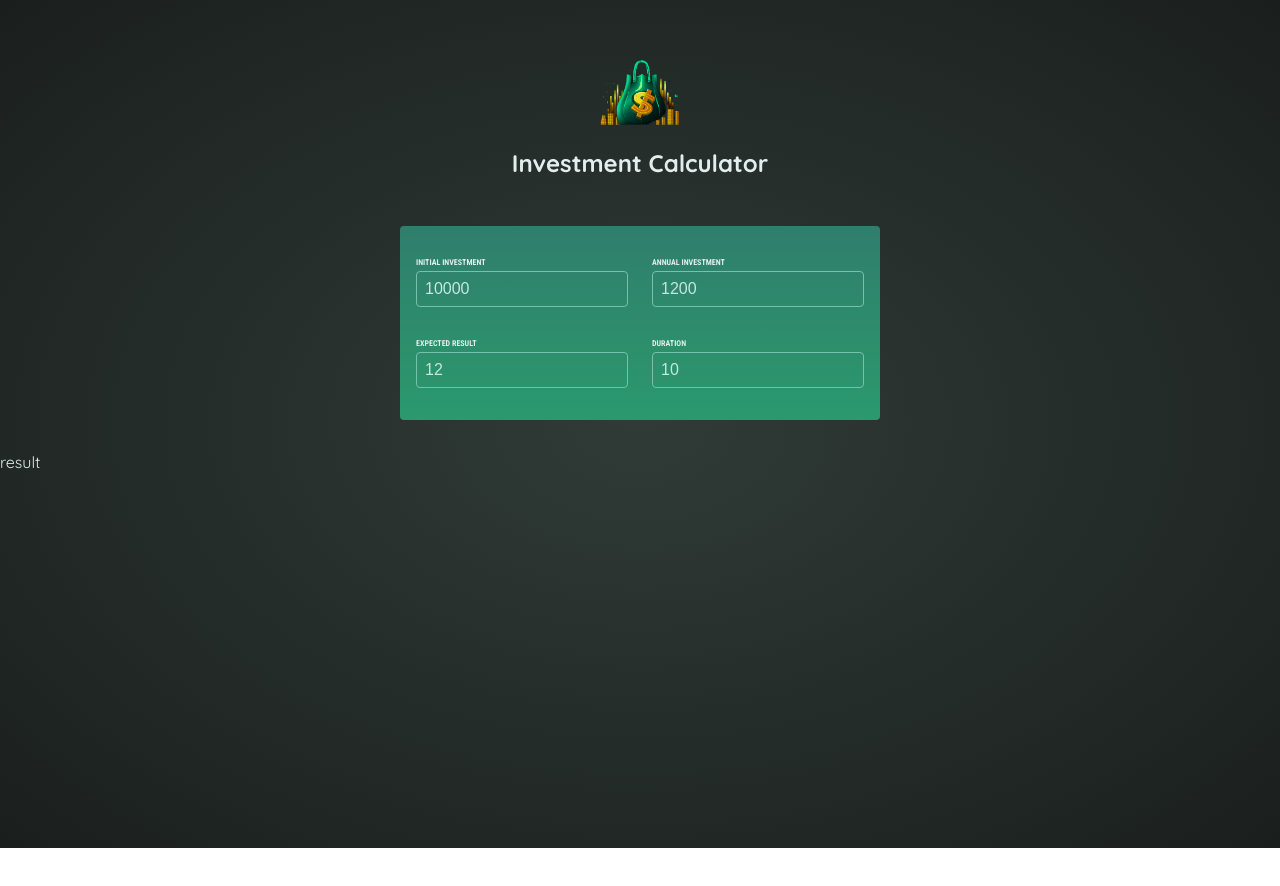
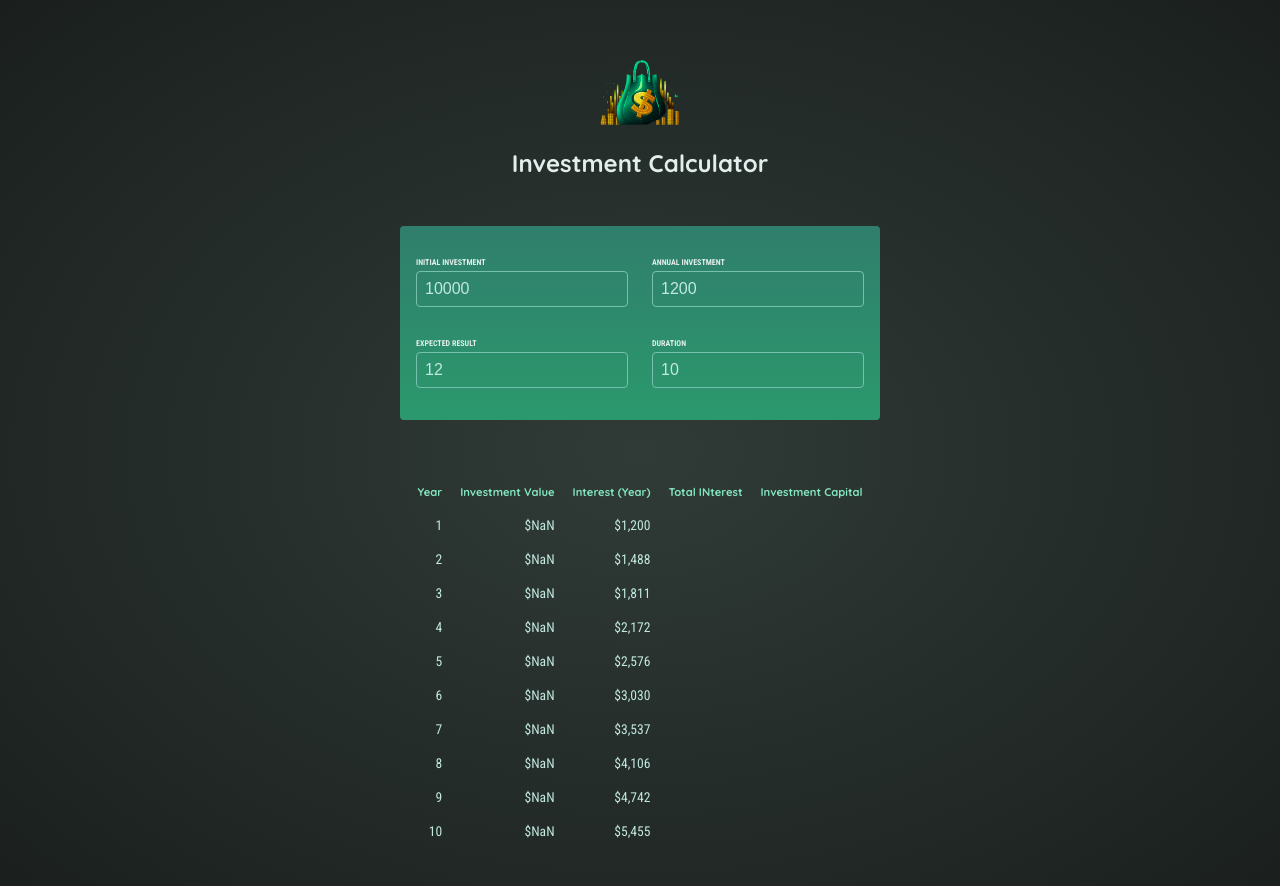
Before and after one commit to shouvik3537/Investment-calculator, a React (Vite) app: page / in a window 1280 px wide. Shown: the top 886 px of the page. Before the commit the page ends 848 px from the top, so only its background shows below. Built offline with nearby package versions, Linux system fonts and the light colour scheme.

Commit message:
Outputing result

```diff
--- a/src/App.jsx
+++ b/src/App.jsx
@@ -14,14 +14,14 @@
     setUserInput(prevUserInput => {
       return{
          ...prevUserInput,
-         [inputIdentifier]: newValue
+         [inputIdentifier]: +newValue //Initial the input of the newvalue is string + makes its numerical
      };
      });
   }
   return (
     <div>
       <Input userInput={userInput} onChange={handleInput}/>
-      <Result/>
+      <Result input={userInput}/>
     </div>
       );
 }
--- a/src/components/Result.jsx
+++ b/src/components/Result.jsx
@@ -1,7 +1,31 @@
-export default function Result(){
+import {calculateInvestmentResults, formatter} from "../util/Investment"
+export default function Result({input}){
+    const resultData = calculateInvestmentResults(input);
     return(
-        <>
-        <p>result</p>
-        </>
+        <table id="result">
+            <thead>
+                <tr>
+                    <th>Year</th>
+                    <th>Investment Value</th>
+                    <th>Interest (Year)</th>
+                    <th>Total INterest</th>
+                    <th>Investment Capital</th>
+                </tr>
+            </thead>
+            <tbody>
+                {resultData.map(yearData => {
+                    return <tr key={yearData.year}>
+                        <td>{yearData.year}</td>
+                        <td>{formatter.format(yearData.valueEndofYear)}</td>
+                        <td>{formatter.format(yearData.interest)}</td>
+                        <td></td>
+                        <td></td>
+
+                    </tr>
+                })}
+            </tbody>
+
+        </table>
+
     );
 }
```
Also changed, not shown: src/components/Calculate.jsx (deleted).
